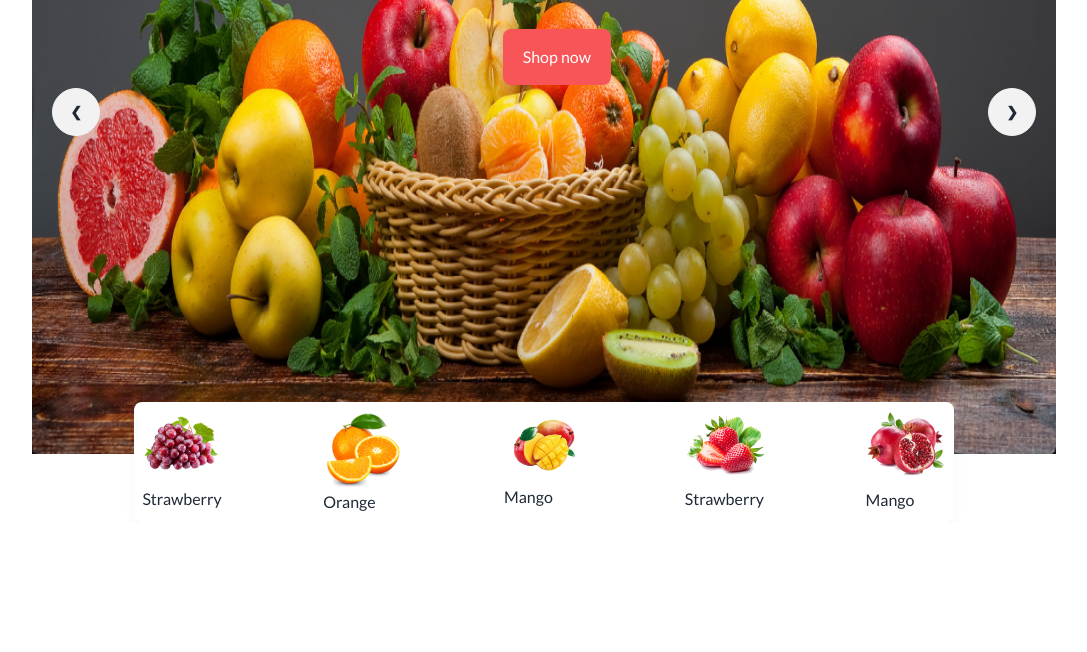
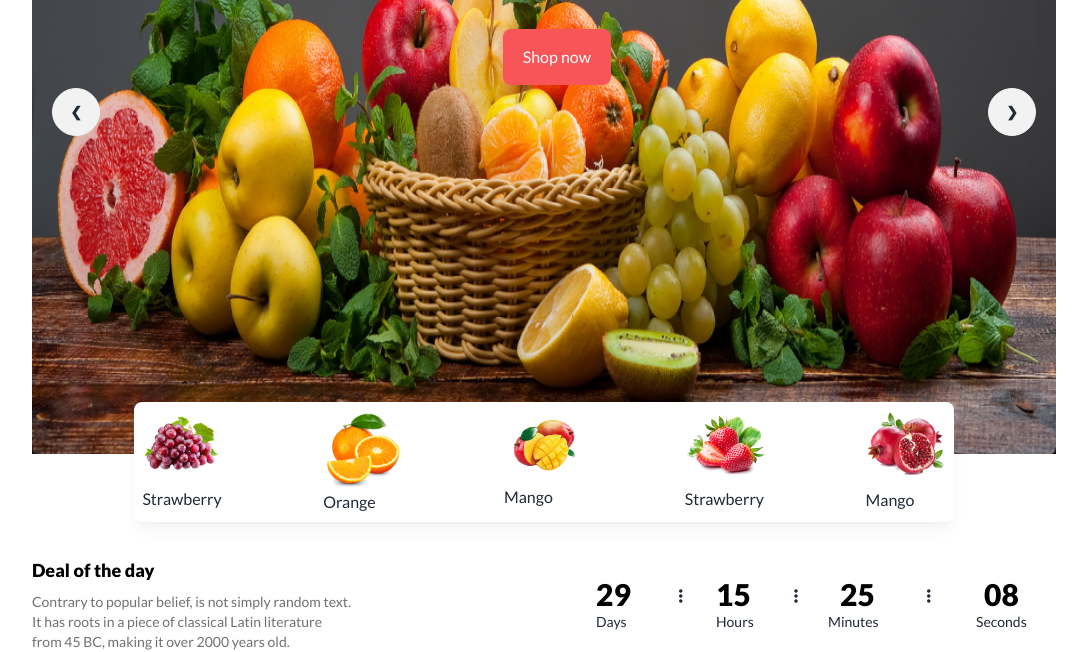
Before and after one commit to Hujaifa81/Fruit-brust, a plain HTML site: page index.html in a window 1280 px wide. Shown: the part 339-991 px from the top of the page, without its empty margins (96-1183 px from the left). Before the commit the page ends 861 px from the top, so only its background shows below. Drawn offline with nearby package versions, Linux system fonts and the light colour scheme; grey boxes are pictures that could not be loaded.

Commit message:
deal of the day

```diff
--- a/index.html
+++ b/index.html
@@ -132,7 +132,7 @@
           </div>
         </div>
         <div id="slide4" class="carousel-item relative w-full">
-          <img src="/images/banner4.png" class="w-full bg-gradient-to-r from-[#121212] to-[#121212]" />
+          <img src="./images/banner4.png" class="w-full bg-gradient-to-r from-[#121212] to-[#121212]" />
           <div class="absolute flex justify-between transform -translate-y-1/2 left-5 right-5 top-1/2">
             <a href="#slide3" class="btn btn-circle">❮</a>
             <a href="#slide1" class="btn btn-circle">❯</a>
@@ -178,7 +178,55 @@
   </header>
 
   <!-- main start -->
-  <main>
+  <main class="max-w-screen-lg mx-auto px-4 lg:px-0">
+    <section class=" mt-14 lg:mt-24">
+      <div class="flex flex-col lg:flex-row justify-center lg:justify-between items-center gap-5 lg:gap-16">
+        <div class="lg:w-[50%] space-y-2">
+          <h3 class="text-black font-extrabold text-lg flex justify-center lg:justify-start">Deal of the day</h3>
+          <p class="text-[#12121299] font-normal text-[9px] md:text-[12px] lg:text-sm flex justify-center lg:justify-start">Contrary to popular belief, is not simply random text.<br>It has roots in a piece of classical Latin literature<br>from 45 BC, making it over 2000 years old.</p>
+        </div>
+        <div class="lg:w-[50%] grid grid-cols-4 ">
+          <div class="flex">
+            <div>
+              <h3 class="text-black font-extrabold text-xl lg:text-3xl ml-14 lg:ml-5">29</h3>
+              <p class="text-[10px] lg:text-sm ml-14 lg:ml-5">Days</p>
+            </div>
+           <div class="mt-1 lg:mt-2 lg:ml-12 ml-6 ">
+            <i class="fa-solid fa-ellipsis-vertical"></i>
+           </div>
+
+          </div>
+          <div class="flex">
+            <div>
+              <h3 class="text-black font-extrabold text-xl lg:text-3xl ml-10 lg:ml-5">15</h3>
+              <p class="text-[10px] lg:text-sm ml-10 lg:ml-5">Hours</p>
+            </div>
+           <div class="mt-1 lg:mt-2 lg:ml-10 ml-6">
+            <i class="fa-solid fa-ellipsis-vertical"></i>
+           </div>
+
+          </div>
+          <div class="flex">
+            <div>
+              <h3 class="text-black font-extrabold text-xl lg:text-3xl ml-8 lg:ml-6">25</h3>
+              <p class="text-[10px] lg:text-sm ml-6 lg:ml-3">Minutes</p>
+            </div>
+           <div class="mt-1 lg:mt-2 lg:ml-12 ml-6">
+            <i class="fa-solid fa-ellipsis-vertical"></i>
+           </div>
+
+          </div>
+          <div class="flex">
+            <div>
+              <h3 class="text-black font-extrabold text-xl lg:text-3xl ml-5 lg:ml-12">08</h3>
+              <p class="text-[10px] lg:text-sm lg:ml-10 ml-3">Seconds</p>
+            </div>
+          </div>
+        </div>
+
+
+      </div>
+    </section>
 
   </main>
 
```
